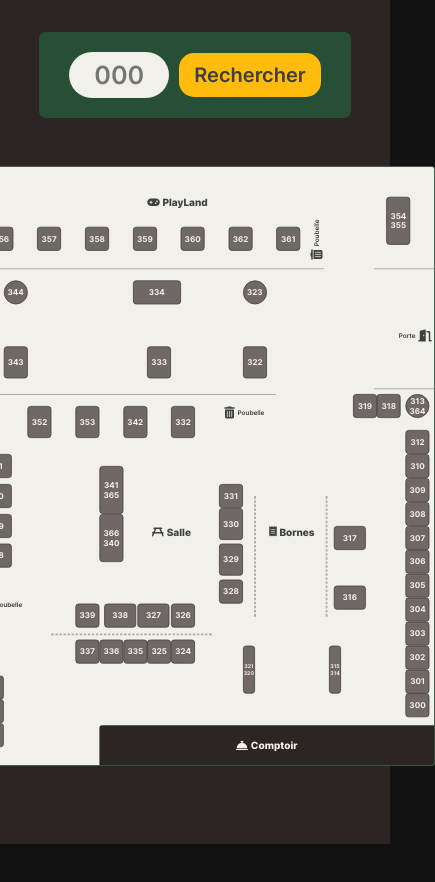
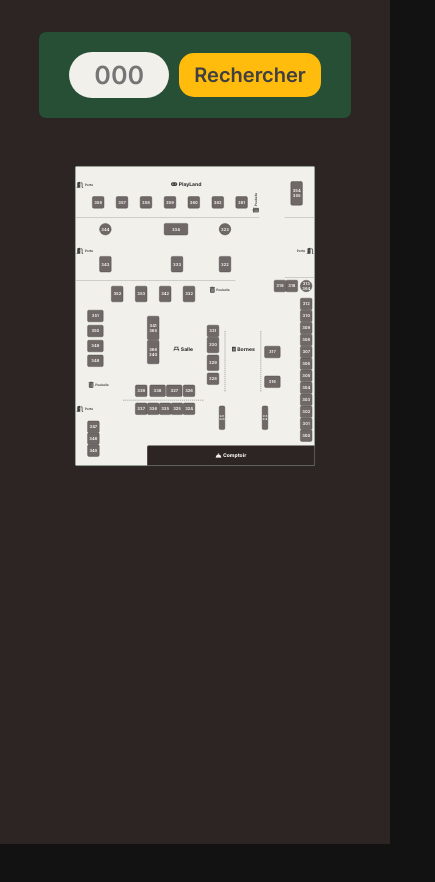
Before and after one commit to Shokoloa/mcdo-tables, a React (Vite) app: page / in a window 390 px wide. Shown: the top 882 px of the page, 435 px wide, since content can reach past the window. Built offline with nearby package versions, Linux system fonts and the light colour scheme.

Commit message:
Update medias.css

```diff
--- a/src/assets/styles/medias.css
+++ b/src/assets/styles/medias.css
@@ -10,6 +10,6 @@
   /*smartphone*/
 
   .floor-plan {
-    transform: scale(0.4);
+    transform: scale(0.2);
   }
 }
```
